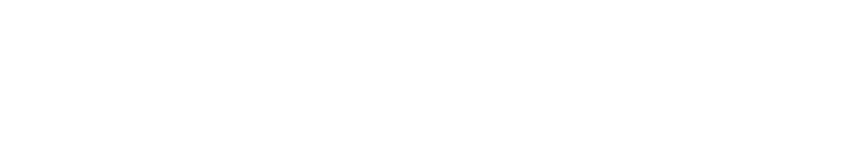
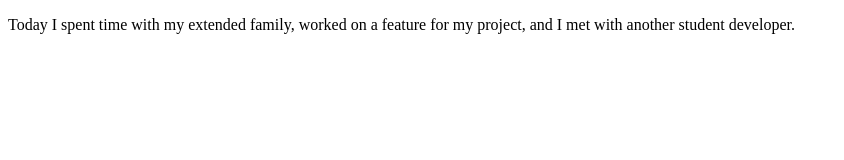
Before and after one commit to jtabb1/2021-06-19-Daily-Coding-Journal, a plain HTML site: page index.html in a window 1280 px wide. Shown: the whole page, without its empty margins (0-844 px from the left). Drawn offline with Linux system fonts and the light colour scheme.

Commit message:
Describe my activities for today.

```diff
--- a/index.html
+++ b/index.html
@@ -7,6 +7,10 @@
     <link href="style.css" rel="stylesheet" type="text/css" />
   </head>
   <body>
+
+    <p>Today I spent time with my extended family, worked on a feature for my project,
+      and I met with another student developer.  </p>
+
     <script src="script.js"></script>
   </body>
 </html>
```
